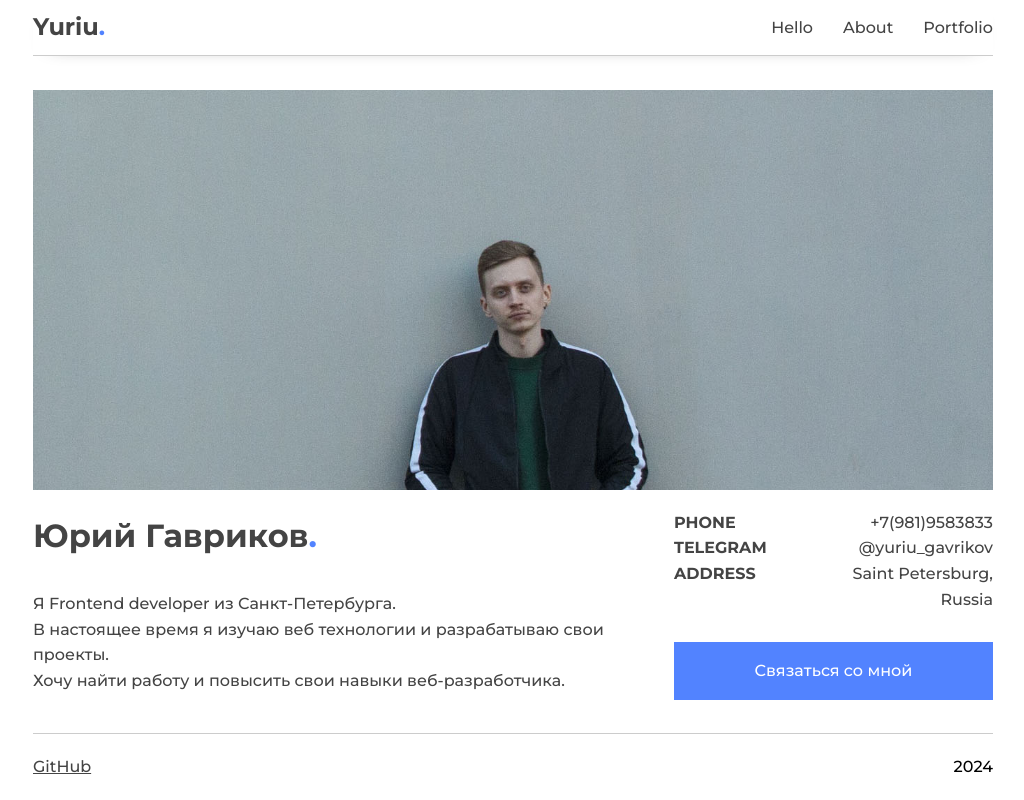
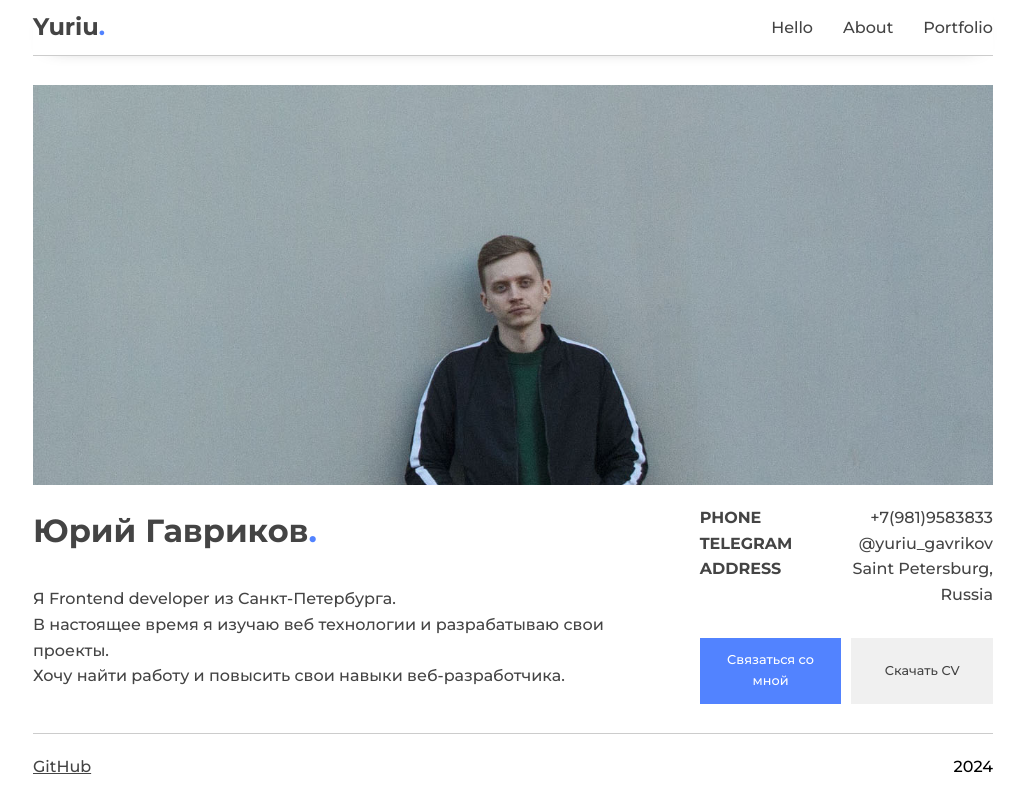
Before and after one commit to YuriuGavrikov/cv, a React (Vite) app: page / in a window 1280 px wide. Shown: the whole page, without its empty margins (127-1151 px from the left). Built offline with nearby package versions, Linux system fonts and the light colour scheme.

Commit message:
add btn Download

```diff
--- a/src/components/Hello/Hello.module.css
+++ b/src/components/Hello/Hello.module.css
@@ -39,7 +39,11 @@
 .greeting__contacts {
 	display: flex;
 	justify-content: space-between;
-	gap: 50px;
+	gap: 10px;
+
+	@media (min-width: 1400px) {
+		gap: 100px;
+	}
 }
 .greeting__contacts_item,
 .greeting__contacts_content {
--- a/src/components/Hello/Hello.tsx
+++ b/src/components/Hello/Hello.tsx
@@ -3,6 +3,7 @@ import styles from "./Hello.module.css";
 import Modal from "../Modal/Modal";
 // import TheButton from "../generic/TheButton/TheButton";
 import TheButtonDesigner from "../generic/TheButtonDesigner/TheButtonDesigner";
+import TheButtonDownload from "../generic/TheButtonDownload/TheButtonDownload";
 
 export default function Hello() {
 	const [isModal, setIsModal] = useState<boolean>(false);
@@ -41,7 +42,8 @@ export default function Hello() {
 						<TheButtonDesigner setIsModal={setIsModal}>
 							Связаться со мной
 						</TheButtonDesigner>
-						{/* <TheButton>Скачать CV</TheButton> */}
+
+						<TheButtonDownload>Скачать CV</TheButtonDownload>
 					</div>
 				</div>
 			</div>
--- a/src/components/TheHeader/TheHeader.module.css
+++ b/src/components/TheHeader/TheHeader.module.css
@@ -7,6 +7,13 @@
 	border-bottom: 1px solid var(--first-color);
 	background-color: white;
 	box-shadow: 0 6px 20px -20px #333;
+
+	@media (min-width: 768px) {
+		height: 4.5rem;
+	}
+	@media (min-width: 992px) {
+		height: 3.5rem;
+	}
 }
 .logo {
 	font-weight: bold;
--- a/src/components/generic/TheButton/TheButton.module.css
+++ /dev/null
@@ -1,21 +0,0 @@
-.button {
-	padding: 0;
-	border: none;
-	font: inherit;
-	color: inherit;
-	background-color: transparent;
-	cursor: pointer;
-
-	border: solid 1px transparent;
-	border-radius: none;
-
-	padding: 1em 1.5em;
-
-	color: var(--first-text);
-	background-color: var(--second-color);
-}
-
-.button:hover {
-	background-color: var(--second-color__hover);
-	transition: background-color 0.3s;
-}
--- a/src/components/generic/TheButtonDesigner/TheButtonDesigner.module.css
+++ b/src/components/generic/TheButtonDesigner/TheButtonDesigner.module.css
@@ -1,13 +1,21 @@
 .button {
-	width: 100%;
 	border: none;
-	padding: 1em;
+	padding: 0.8rem;
 
 	color: var(--second-text);
 	background-color: var(--designer-color);
 
 	font: inherit;
+	font-size: 0.8rem;
 	cursor: pointer;
+	width: 100%;
+
+	@media (min-width: 768px) {
+		font-size: 1.3rem;
+	}
+	@media (min-width: 992px) {
+		font-size: 0.8rem;
+	}
 }
 
 .button:hover {
--- /dev/null
+++ b/src/components/generic/TheButtonDownload/TheButtonDownload.module.css
@@ -0,0 +1,29 @@
+.button {
+	display: flex;
+	justify-content: center;
+	align-items: center;
+
+	border: none;
+	padding: 0.8rem;
+
+	color: var(--first-text);
+	background-color: var(--second-color);
+
+	font: inherit;
+	font-size: 0.8rem;
+	text-decoration: none;
+	cursor: pointer;
+	width: 100%;
+
+	@media (min-width: 768px) {
+		font-size: 1.3rem;
+	}
+	@media (min-width: 992px) {
+		font-size: 0.8rem;
+	}
+}
+
+.button:hover {
+	background-color: var(--second-color__hover);
+	transition: background-color 0.3s;
+}
--- /dev/null
+++ b/src/components/generic/TheButtonDownload/TheButtonDownload.tsx
@@ -0,0 +1,16 @@
+import styles from "./TheButtonDownload.module.css";
+
+type Props = {
+	children: String;
+};
+export default function TheButtonDownload({ children }: Props) {
+	return (
+		<a
+			className={styles.button}
+			href="./cv_pdf/cv.pdf"
+			download="Гавриков Юрий Валерьевич.pdf"
+		>
+			{children}
+		</a>
+	);
+}
```
Also changed, not shown: src/components/generic/TheButton/TheButton.tsx (deleted, +0 -17 lines), 12 other files (tests, documents, lock files or other folders).
